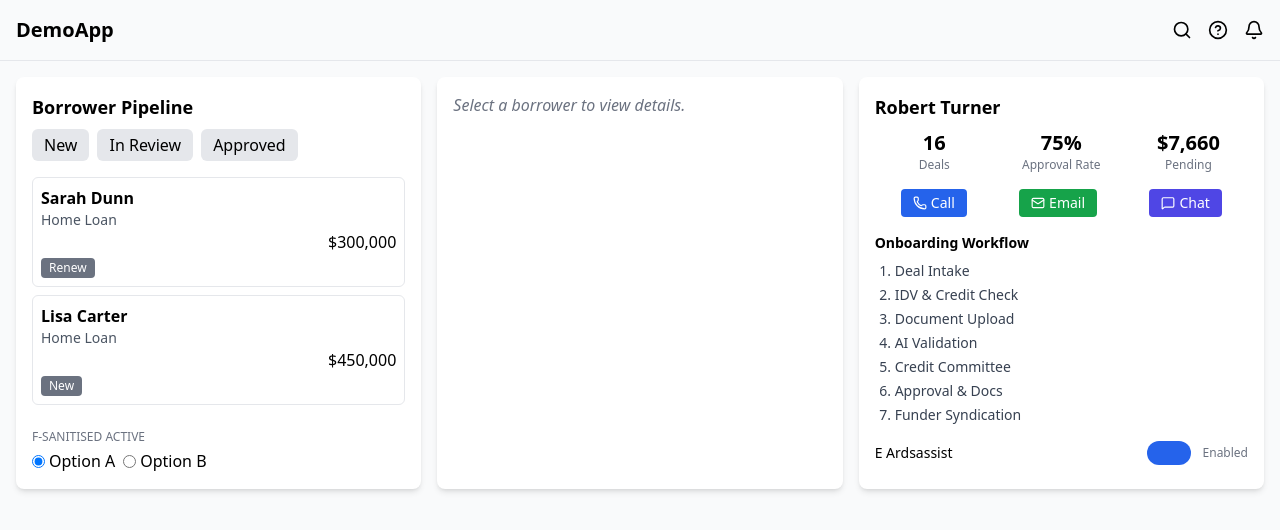
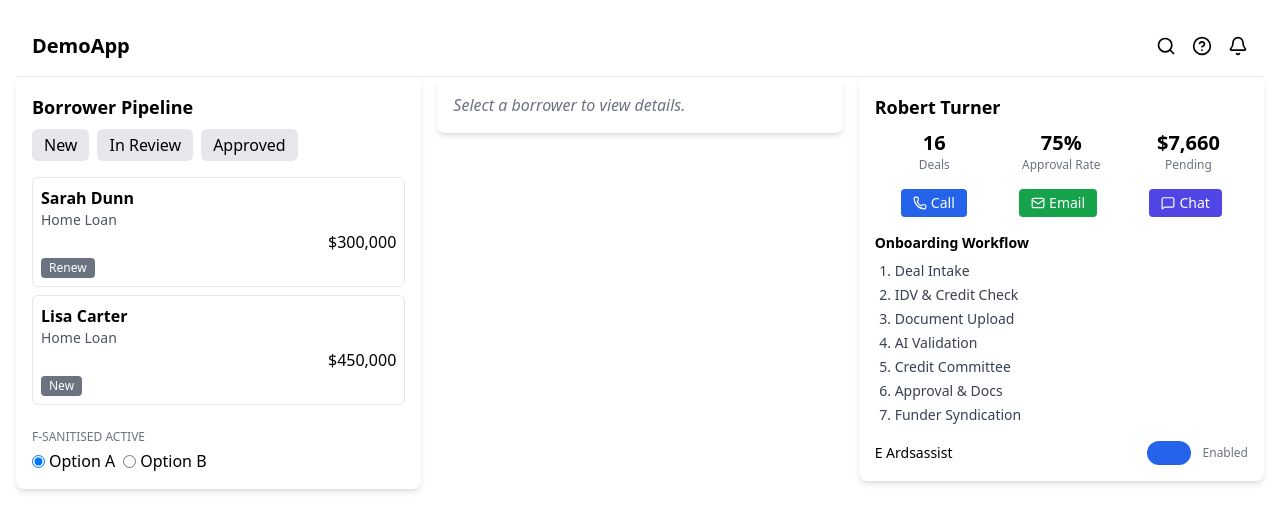
Before and after one commit to IT21355646/Avaier-Labs-DemoApp, a React (Create React App) app: page / in a window 1280 px wide. Shown: the top 530 px of the page. Built offline with nearby package versions, Linux system fonts and the light colour scheme.

Commit message:
Styles modifications

```diff
--- a/src/App.tsx
+++ b/src/App.tsx
@@ -5,15 +5,21 @@ import BrokerOverview from "./features/brokerOverview/BrokerOverview";
 
 function App() {
   return (
-    <div className="min-h-screen bg-gray-50">
+    <div className="p-4 max-w-[1440px] mx-auto">
       <Header />
-      <main className="grid grid-cols-1 md:grid-cols-3 gap-4 p-4">
-        <BorrowerPipeline />
-        <BorrowerDetail />
-        <BrokerOverview />
-      </main>
+      <div className="grid grid-cols-1 lg:grid-cols-6 gap-4">
+        <div className="lg:col-span-2">
+          <BorrowerPipeline />
+        </div>
+        <div className="lg:col-span-2">
+          <BorrowerDetail />
+        </div>
+        <div className="lg:col-span-2">
+          <BrokerOverview />
+        </div>
+      </div>
     </div>
   );
-}
+};
 
 export default App;
--- a/src/features/borrowerDetail/BorrowerDetail.tsx
+++ b/src/features/borrowerDetail/BorrowerDetail.tsx
@@ -41,7 +41,7 @@ const BorrowerDetail = () => {
       {/* Header */}
       <div>
         <div className="flex justify-between items-center">
-          <h2 className="text-xl font-bold">{name}</h2>
+          <p className="truncate max-w-full text-sm font-medium">{name}</p>
           <span className={`text-xs px-2 py-1 rounded ${getStatusColor(status)}`}>
             {status}
           </span>
```
